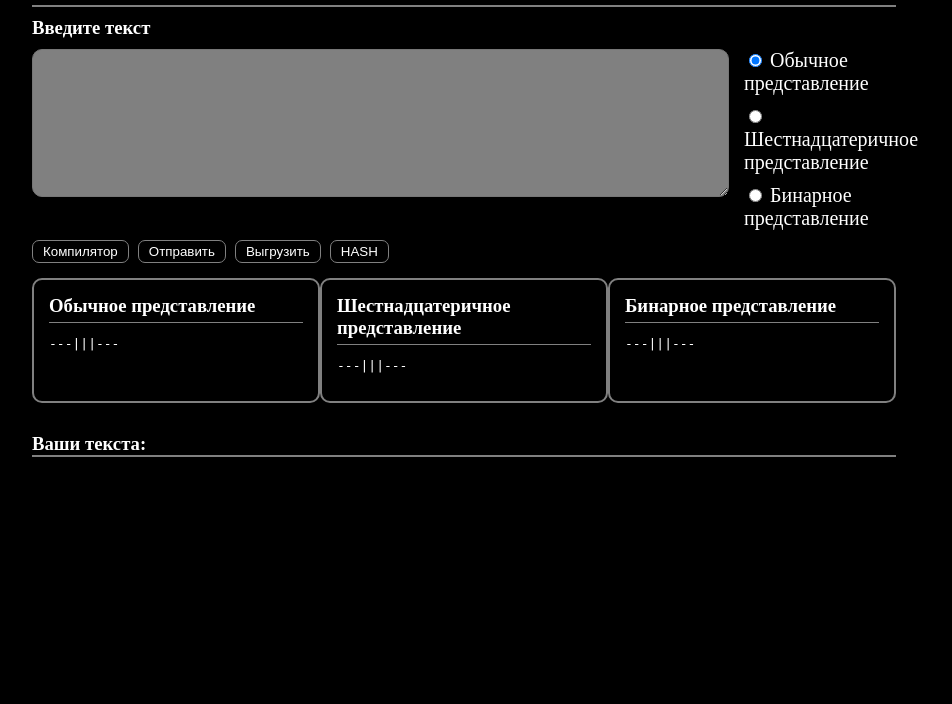
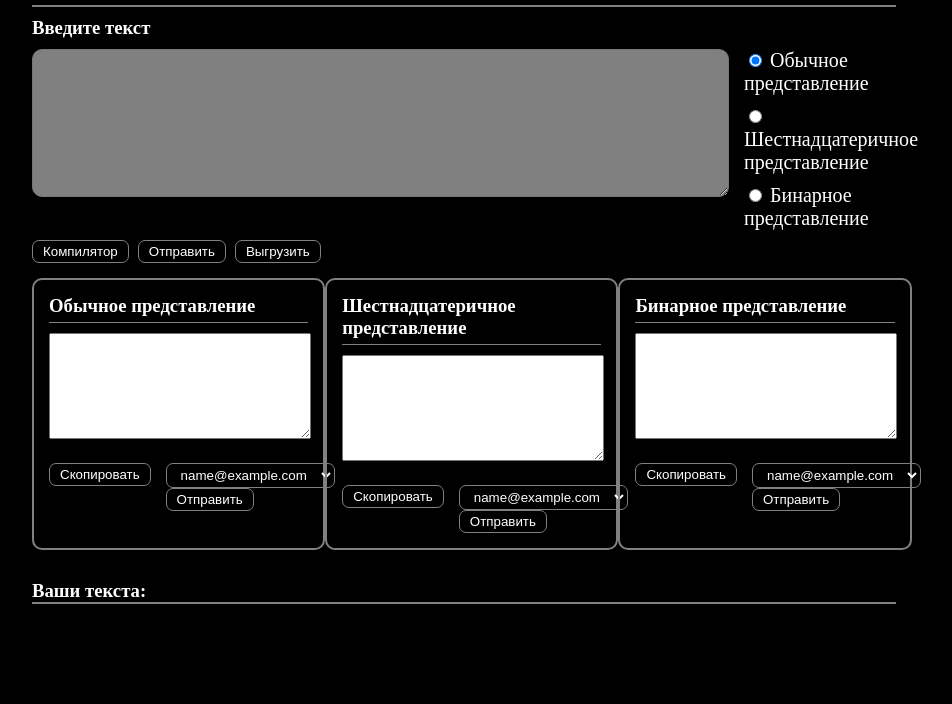
Before and after one commit to Aplles/tsar, a Django app: page /profile/work in a window 1280 px wide. Shown: the part 410-1114 px from the top of the page, without its empty margins (176-1128 px from the left). Before the commit the page ends 867 px from the top, so only its background shows below. Run offline with Django 4.2, Linux system fonts and the light colour scheme; the visitor is signed in with stand-in values (Sample User, id 1); data comes from the database, SQL or seed files in the repository; data that the repository does not hold is empty.

Commit message:
add fix compil

```diff
--- a/api/static/css/style.css
+++ b/api/static/css/style.css
@@ -291,6 +291,10 @@ pre {
     margin-bottom: 20px;
 }
 
+.block-zapoved a {
+    color: white !important;
+}
+
 .send-mail {
     padding: 0 200px;
     margin-top: 40px;
@@ -542,3 +546,25 @@ pre {
 #textArea {
     margin-top: 10px;
 }
+
+.textarea-compil {
+    width: 98.6%;
+    height: 100px;
+}
+
+.block-buttons {
+    display: flex;
+    margin-top: 20px;
+}
+
+.block-buttons div {
+    margin-right: 10px;
+}
+
+.btn-top {
+}
+
+.center-text {
+    width: 1000px;
+    margin: 150px auto;
+}
--- a/api/templates/index.html
+++ b/api/templates/index.html
@@ -31,19 +31,21 @@
     <div id="planet"></div>
     <div class="block-zapoved">
         {% for commandment in commandments %}
+            <a href="{% url 'commandment' commandment.id %}">
                 <div class="border-index">
                     <p>Заповедь {{ forloop.counter }}</p>
                 </div>
+            </a>
         {% endfor %}
     </div>
 
     <div class="block-zapoved">
         {% for verdict in verdicts %}
+            <a href="{% url 'verdict' verdict.id %}">
                 <div class="border-index">
-                <a href="{% url 'verdict' verdict.id %}">
                     <p>Вердикт {{ forloop.counter }}</p>
+                </div>
             </a>
-            </div>
         {% endfor %}
     </div>
     </div>
--- a/api/templates/mail.html
+++ b/api/templates/mail.html
@@ -12,7 +12,7 @@
             <div>
                 <select name="user_id">
                     {% for user in users %}
-                        <option value="{{ user.id }}">{{ user.username }}</option>
+                        <option value="{{ user.id }}">{{ user.email }}</option>
                     {% endfor %}
                 </select>
             </div>
--- a/api/templates/work.html
+++ b/api/templates/work.html
@@ -38,7 +38,6 @@
                         $('#simple_text').text(response.result['simple'])
                         $('#hexadecimal_text').text(response.result['hexadecimal'])
                         $('#binary_text').text(response.result['binary'])
-                        console.log(response.result['hexadecimal'])
                     },
                     error: function (response) {
                         console.log("Error");
@@ -47,6 +46,37 @@
                 return false;
             });
         })
+
+
+        function copy_simple() {
+            var text = document.getElementById("simple_text").value;
+            navigator.clipboard.writeText(text)
+                .then(() => {
+                })
+                .catch(err => {
+                    console.error('Error in copying text: ', err);
+                });
+        }
+
+        function copy_hash() {
+            var text = document.getElementById("hexadecimal_text").value;
+            navigator.clipboard.writeText(text)
+                .then(() => {
+                })
+                .catch(err => {
+                    console.error('Error in copying text: ', err);
+                });
+        }
+
+        function copy_binary() {
+            var text = document.getElementById("binary_text").value;
+            navigator.clipboard.writeText(text)
+                .then(() => {
+                })
+                .catch(err => {
+                    console.error('Error in copying text: ', err);
+                });
+        }
     </script>
 {% endblock %}
 
@@ -131,40 +161,85 @@
                                 <div>
                                     <button type="button" class="btn-upload">Выгрузить</button>
                                 </div>
-                                <div>
-                                    <button type="button" class="btn-upload">HASH</button>
-                                </div>
                             </div>
                         </div>
                     </form>
 
                     <div class="block-compil">
                         <div class="compil">
+                            <form action="{% url 'email' %}" method="post">
+                                {% csrf_token %}
                                 <div class="text-compil">
                                     <h3>Обычное представление</h3>
                                 </div>
                                 <div>
-                                <pre id="simple_text">---|||---</pre>
+                                    <textarea name="text_message" class="textarea-compil" id="simple_text"></textarea>
+                                </div>
+                                <div class="block-buttons">
+                                    <div class="block-copy">
+                                        <button onclick="copy_simple()" type="button" class="btn-upload">Скопировать
+                                        </button>
+                                    </div>
+                                    <div>
+                                        <select name="user_id" id="" class="btn-upload">
+                                            {% for user in users %}
+                                                <option value="{{ user.id }}">{{ user.email }}</option>
+                                            {% endfor %}
+                                        </select>
+                                        <button type="submit" class="btn-upload btn-top">Отправить</button>
                                     </div>
                                 </div>
+                            </form>
+                        </div>
                         <div class="compil">
+                            <form action="{% url 'email' %}" method="post">
+                                {% csrf_token %}
                                 <div class="text-compil">
                                     <h3>Шестнадцатеричное представление</h3>
                                 </div>
                                 <div>
-                                <pre id="hexadecimal_text">---|||---</pre>
+                                    <textarea name="text_message" class="textarea-compil" id="hexadecimal_text"></textarea>
+                                </div>
+                                <div class="block-buttons">
+                                    <div class="block-copy">
+                                        <button onclick="copy_hash()" type="button" class="btn-upload">Скопировать</button>
+                                    </div>
+                                    <div>
+                                        <select name="user_id" id="" class="btn-upload">
+                                            {% for user in users %}
+                                                <option value="{{ user.id }}">{{ user.email }}</option>
+                                            {% endfor %}
+                                        </select>
+                                        <button type="submit" class="btn-upload btn-top">Отправить</button>
                                     </div>
                                 </div>
+                            </form>
+                        </div>
                         <div class="compil">
+                            <form action="{% url 'email' %}" method="post">
+                                {% csrf_token %}
                                 <div class="text-compil">
                                     <h3>Бинарное представление</h3>
                                 </div>
                                 <div>
-                                <pre id="binary_text">---|||---</pre>
+                                    <textarea name="text_message" class="textarea-compil" id="binary_text"></textarea>
+                                </div>
+                                <div class="block-buttons">
+                                    <div class="block-copy">
+                                        <button onclick="copy_binary()" type="button" class="btn-upload">Скопировать</button>
+                                    </div>
+                                    <div>
+                                        <select name="user_id" id="" class="btn-upload">
+                                            {% for user in users %}
+                                                <option value="{{ user.id }}">{{ user.email }}</option>
+                                            {% endfor %}
+                                        </select>
+                                        <button type="submit" class="btn-upload btn-top">Отправить</button>
                                     </div>
                                 </div>
+                            </form>
                         </div>
-
+                    </div>
                 </div>
             {% endif %}
         </div>
--- a/api/urls.py
+++ b/api/urls.py
@@ -24,6 +24,7 @@ from api.views import (
     UserVerifyView,
     VerdictShowView,
     TextCompilView,
+    CommandmentShowView,
 )
 
 urlpatterns = [
@@ -54,5 +55,6 @@ urlpatterns = [
     path("profile/work", WorkShowView.as_view(), name='work'),
 
     path("verdict/<int:id>", VerdictShowView.as_view(), name='verdict'),
+    path("commandment/<int:id>", CommandmentShowView.as_view(), name='commandment'),
 
 ]
--- a/api/views.py
+++ b/api/views.py
@@ -36,6 +36,15 @@ class VerdictShowView(View):
     def get(self, request, *args, **kwargs):
         return render(request, 'verdict.html', context={
             'verdict': Verdict.objects.get(id=kwargs['id']),
+            'index': True,
+        })
+
+
+class CommandmentShowView(View):
+
+    def get(self, request, *args, **kwargs):
+        return render(request, 'commandment.html', context={
+            'commandment': Commandment.objects.get(id=kwargs['id']),
             'index': True,
         })
 
@@ -227,7 +236,7 @@ class TextDeleteView(View):
             id=kwargs['id'],
             user=request.user
         ).delete()
-        return redirect('profile')
+        return redirect('work')
 
 
 class VoteListResultView(View):
@@ -324,7 +333,8 @@ class WorkShowView(View):
 
     def get(self, request, *args, **kwargs):
         return render(request, 'work.html', context={
-            'texts': Text.objects.filter(user=request.user).order_by('-created_at')
+            'texts': Text.objects.filter(user=request.user).order_by('-created_at'),
+            'users': User.objects.all(),
         })
 
 
```
Also changed, not shown: api/templates/commandment.html (added, +13 -0 lines), api/templates/verdict.html (+8 -3 lines). Lines whose indentation alone changed are shown as unchanged.
